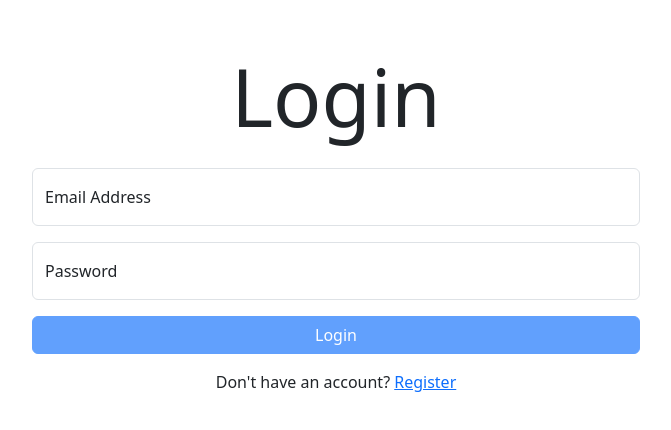
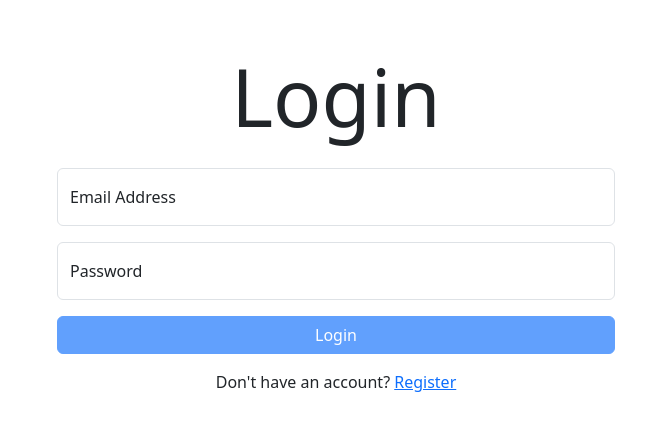
Before and after one commit to Ronshusterman715/final-project-2025, a React (Vite) app in the folder frontend/fullstack-react/: page /login in a window 1280 px wide. Shown: the top 430 px of the page, without its empty margins (304-975 px from the left). Built offline with nearby package versions, Linux system fonts and the light colour scheme; no server answers.

Commit message:
add  ToastContainer to app.tsx

```diff
--- a/frontend/fullstack-react/src/App.tsx
+++ b/frontend/fullstack-react/src/App.tsx
@@ -3,9 +3,13 @@ import Clubs from "./components/Clubs";
 import { BrowserRouter as Router, Routes, Route } from "react-router-dom";
 import Register from "./components/Register";
 import Login from "./components/Login";
+import { ToastContainer } from "react-toastify";
 
 function App() {
   return (
+    <>
+      <ToastContainer />
+      <div className="container">
         <Router>
           <Routes>
             {/* TODO: create main page based on the instructions make its path "/" and change the clubs route to path "/clubs" */}
@@ -14,6 +18,8 @@ function App() {
             <Route path="/login" element={<Login />} />
           </Routes>
         </Router>
+      </div>
+    </>
   );
 }
 
```
Lines whose indentation alone changed are shown as unchanged.
